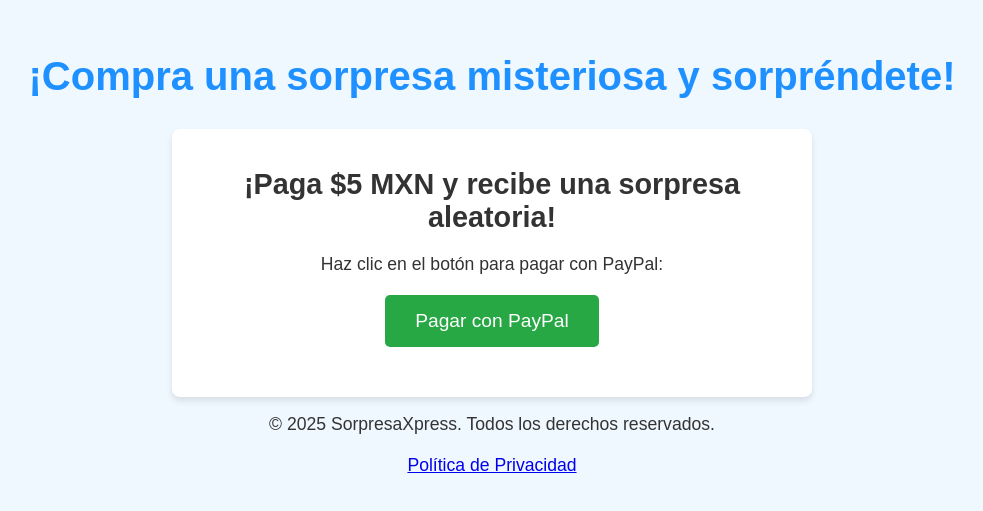
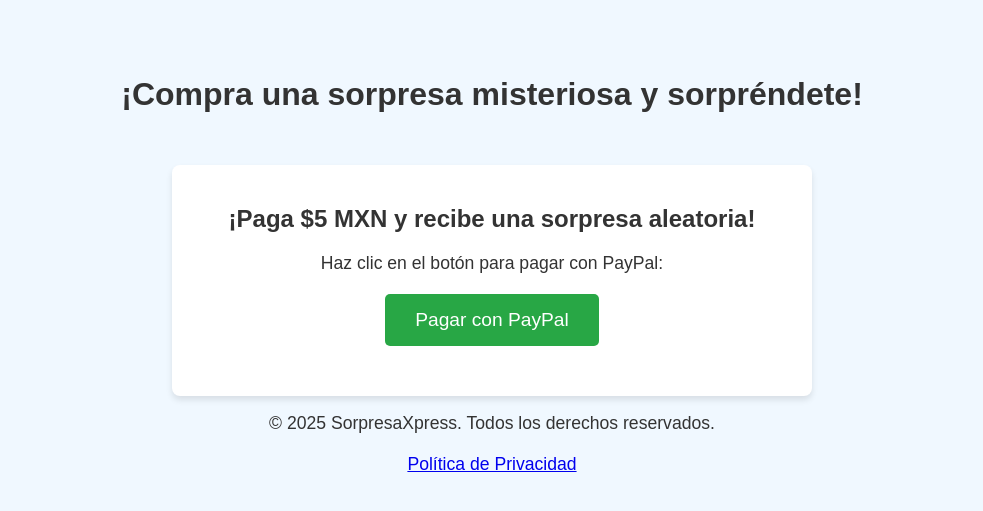
Before and after one commit to maxshfr/sorpresas-aleatorias, a plain HTML site: page index.html in a window 1280 px wide. Shown: the part 125-636 px from the top of the page, without its empty margins (148-1131 px from the left). Drawn offline with Linux system fonts and the light colour scheme.

Commit message:
Update index.html

```diff
--- a/index.html
+++ b/index.html
@@ -2,7 +2,7 @@
 <html lang="es">
 <head>
   <meta charset="UTF-8">
-    <meta name="viewport" content="width=device-width, initial-scale=1.0">
+  <meta name="viewport" content="width=device-width,initial-scale=1.0">
   <title>SorpresaXpress</title>
   <link rel="stylesheet" href="style.css">
   <!-- Google tag (gtag.js) -->
@@ -11,28 +11,28 @@
     window.dataLayer = window.dataLayer || [];
     function gtag(){dataLayer.push(arguments);}
     gtag('js', new Date());
-
     gtag('config', 'G-YZ0E9H8FQD');
   </script>
 </head>
 <body>
   <div class="titulo">
-        <h1 id="til">¡Compra una sorpresa misteriosa y sorpréndete!</h1>
+    <h1>¡Compra una sorpresa misteriosa y sorpréndete!</h1>
   </div>
   <div class="container">
-        <h1 id="title">¡Paga $5 MXN y recibe una sorpresa aleatoria!</h1>
+    <h2>¡Paga $5 MXN y recibe una sorpresa aleatoria!</h2>
     <p>Haz clic en el botón para pagar con PayPal:</p>
-        <a href="https://paypal.me/CastroIniestaIniesta/5" target="_blank">
+    <!-- Botón sin <a> directa a PayPal -->
     <button id="payButton">Pagar con PayPal</button>
-        </a>
-        <p id="surprise"></p>
+
+    <!-- Aquí aparecerá la sorpresa UNA VEZ confirmado el pago -->
+    <div id="surprise"></div>
   </div>
 
-    <script src="script.js"></script>
-        <!-- Agregar el pie de página aquí -->
   <footer>
     <p>&copy; 2025 SorpresaXpress. Todos los derechos reservados.</p>
     <p><a href="politicas.html" target="_blank">Política de Privacidad</a></p>
   </footer>
+
+  <script src="script.js"></script>
 </body>
 </html>
```
Lines whose indentation alone changed are shown as unchanged.
